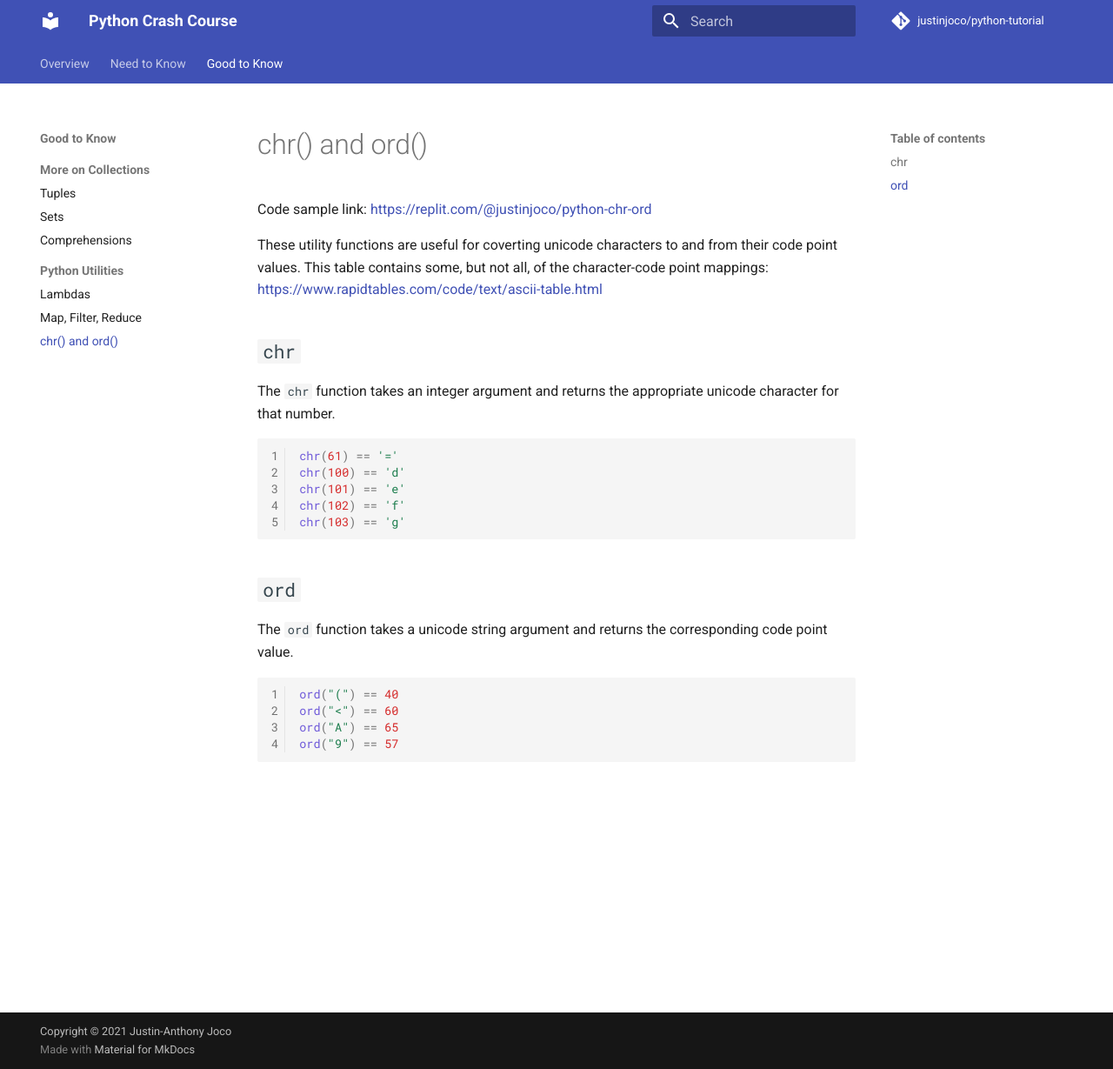
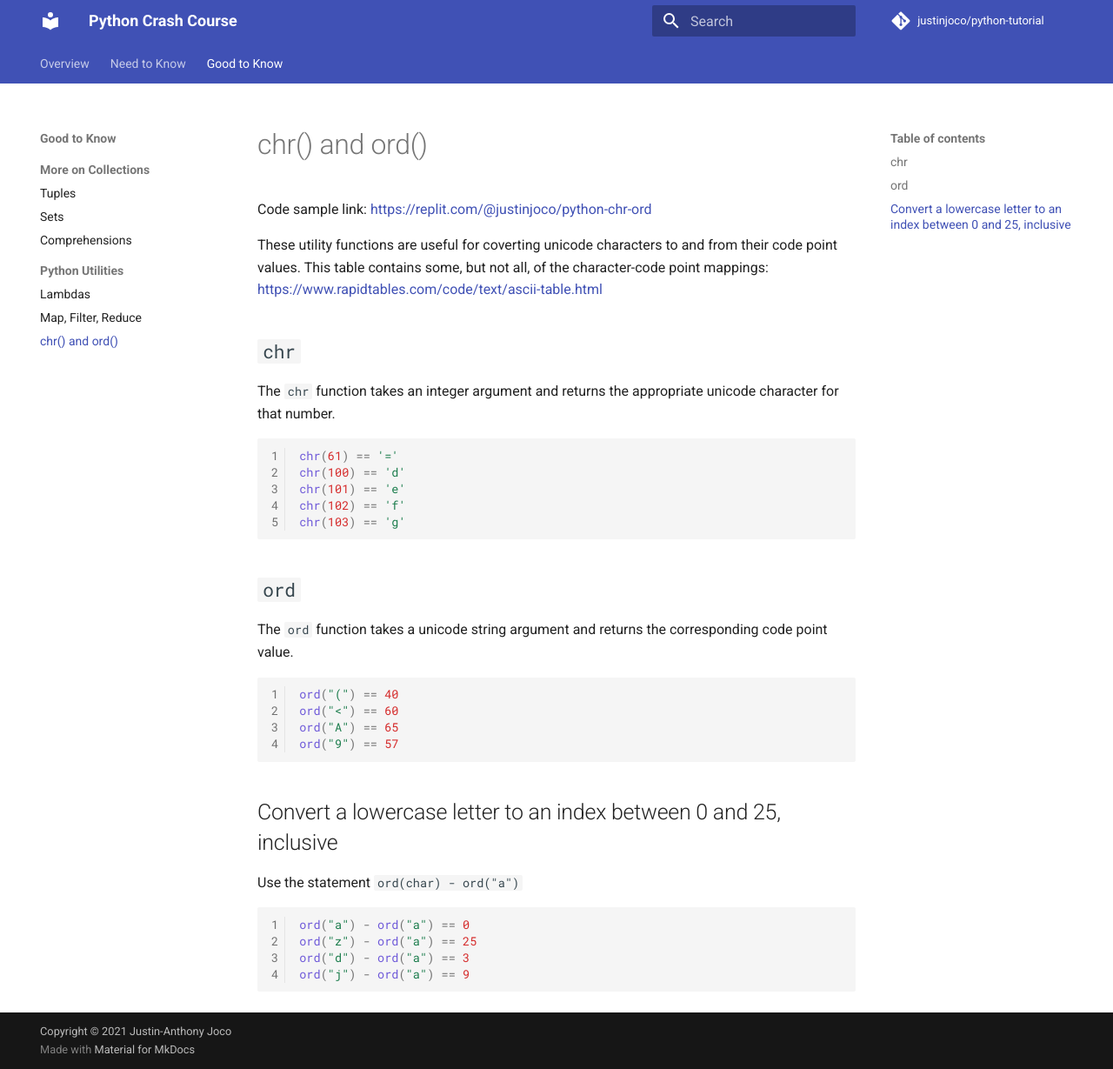
Before and after one commit to justinjoco/python-tutorial, an MkDocs documentation site: the page built from docs/utils/chr_ord.md, in a window 1280 px wide and 1229 px high. Shown: the whole window at 87% size. Built offline with MkDocs 1.6.1 and Material for MkDocs 9.7.7, drawn with Linux system fonts in a browser that asks for light colours; comment, search, counter and statistics services are not loaded.

Commit message:
adds char to index conversion

````diff
--- a/docs/utils/chr_ord.md
+++ b/docs/utils/chr_ord.md
@@ -21,3 +21,12 @@ ord("<") == 60
 ord("A") == 65
 ord("9") == 57
 ```
+
+## Convert a lowercase letter to an index between 0 and 25, inclusive
+Use the statement `ord(char) - ord("a")`
+```python
+ord("a") - ord("a") == 0
+ord("z") - ord("a") == 25
+ord("d") - ord("a") == 3
+ord("j") - ord("a") == 9
+```
````
